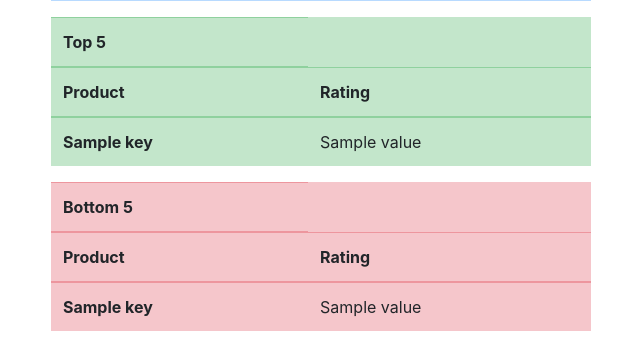
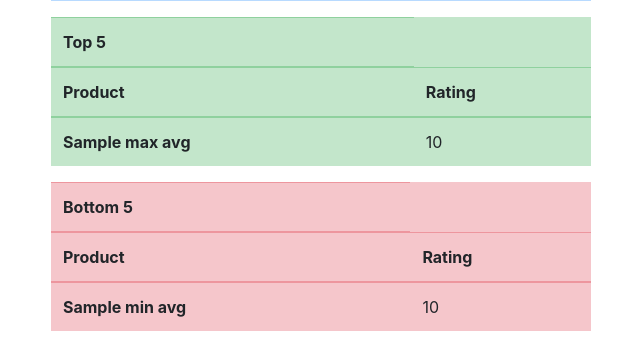
Before and after one commit to MikeRodziewicz/SDA_Survey_Project, a Django app: template newslet/website/templates/website/home.html in a window 1280 px wide. Shown: the part 556-903 px from the top of the page, without its empty margins (34-674 px from the left). Run offline with Django 3.2, Linux system fonts and the light colour scheme; a user stored in the database is signed in; tables that the repository leaves empty hold one stand-in row (values such as "Sample post"); the template is opened without the code that fills it: values that come from a table or form of the project are taken from there, most other values are stand-ins (such as "Sample title", 1, 10 or a date in 2020); some libraries are stand-ins or nearby versions.

Commit message:
Working/ working code for presentation

```diff
--- a/newslet/surveys/templatetags/surveys_extra.py
+++ b/newslet/surveys/templatetags/surveys_extra.py
@@ -2,7 +2,9 @@ from django.template import Library
 from django.utils.html import escape
 from django.utils.safestring import SafeString
 from surveys.models import Survey, Product
-from django.db.models import Avg
+from django.db.models import Avg, Sum, F
+from operator import itemgetter
+from django.db.models import Count
 
 register = Library()
 
@@ -33,7 +35,7 @@ def average_rating(product, rate_number: str):
 @register.filter
 def product_full_average(product):
     rating = []
-    if Survey.objects.all().count() == 0:
+    if Survey.objects.filter(product_id=product.id).count() == 0:
         return f'No surveys'
     else:
         for num in range(5):
@@ -41,25 +43,14 @@ def product_full_average(product):
         return round(sum(rating)/len(rating), 1)
 
 
-def select_max_average():
-    products = Product.objects.all()
-    max_rate_list = {}
-    if Survey.objects.all().count() == 0:
-        return f'No Surveys Yet'
-    else:
-        for product in products:
-            max_rate_list[product.name] = product_full_average(product)
-    sorted(max_rate_list.items(), key=lambda x: x[1], reverse=True)
-    return max_rate_list
-
-
-def select_min_average():
-    products = Product.objects.all()
-    max_rate_list = {}
-    if Survey.objects.all().count() == 0:
-        return f'No Surveys Yet'
-    else:
-        for product in products:
-            max_rate_list[product.name] = product_full_average(product)
-    sorted(max_rate_list.items(), key=lambda x: x[1], reverse=False)
-    return max_rate_list
+def product_averages(products):
+    products = products.annotate(survey_count=Count('survey'),
+                                        avg_rate_1=Avg('survey__rate_1'),
+                                        avg_rate_2=Avg('survey__rate_2'),
+                                        avg_rate_3=Avg('survey__rate_3'),
+                                        avg_rate_4=Avg('survey__rate_4'),
+                                        avg_rate_5=Avg('survey__rate_5'),
+                                        total_avg = (F('avg_rate_1')+F('avg_rate_2')+F('avg_rate_3')
+                                        +F('avg_rate_4')+F('avg_rate_5'))/5).filter(survey_count__gte=1).order_by('-total_avg')
+    avarage_rate_list = [(product.name, product.total_avg) for product in products]
+    return avarage_rate_list[:5], avarage_rate_list[-5:]
--- a/newslet/website/templates/website/home.html
+++ b/newslet/website/templates/website/home.html
@@ -51,10 +51,10 @@
             </tr>
           </thead>
           <tbody>
-            {% for key, value in max_avg.items %}
+            {% for name, avg in max_avg %}
             <tr>
-            <th scope="row">{{ key }}</th>
-            <td>{{value}}</td>
+            <th scope="row">{{ name }}</th>
+            <td>{{avg}}</td>
             </tr>
             {% endfor %}
           </tbody>
@@ -71,10 +71,10 @@
             </tr>
           </thead>
           <tbody>
-            {% for key, value in min_avg.items %}
+            {% for name, avg in min_avg %}
             <tr>
-            <th scope="row">{{ key }}</th>
-            <td>{{value}}</td>
+            <th scope="row">{{ name }}</th>
+            <td>{{avg}}</td>
             </tr>
             {% endfor %}
           </tbody>
@@ -105,9 +105,8 @@
   </div>
 </div>
 
+{%else%}
 
-
-{%else%}
 <section>
   <div class="container">
     <div class="row" style="padding-top: 70px;">
```
Also changed, not shown: newslet/website/views.py (+9 -5 lines), newslet/media/product_pics/banany_0SQjypK.jpg (added), newslet/media/product_pics/buraki.jpg (added), newslet/media/product_pics/cytryna.jpeg (added), newslet/media/product_pics/pomidory.jpg (added), newslet/media/product_pics/sliwka.jpeg (added).
